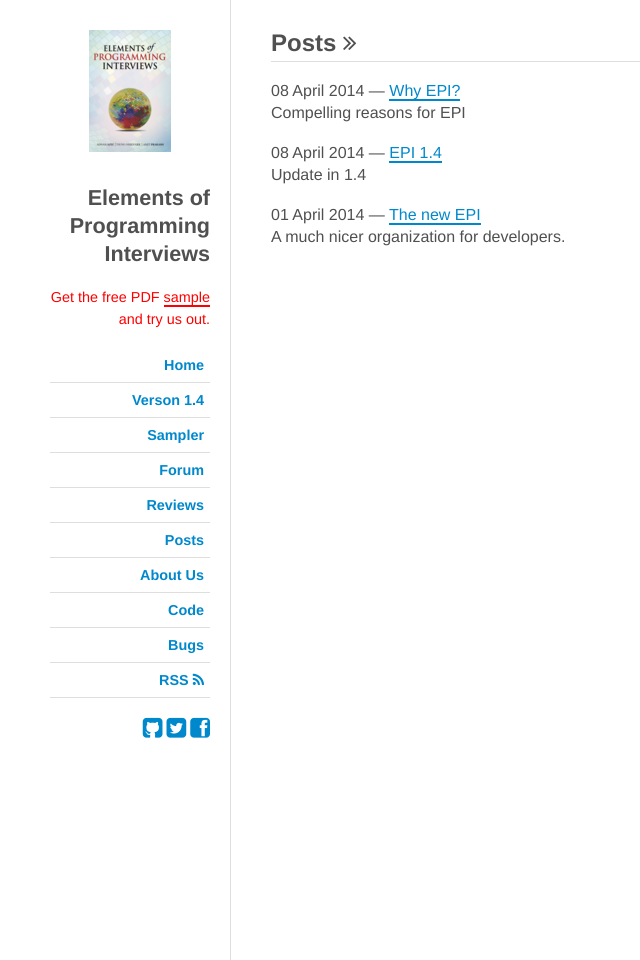
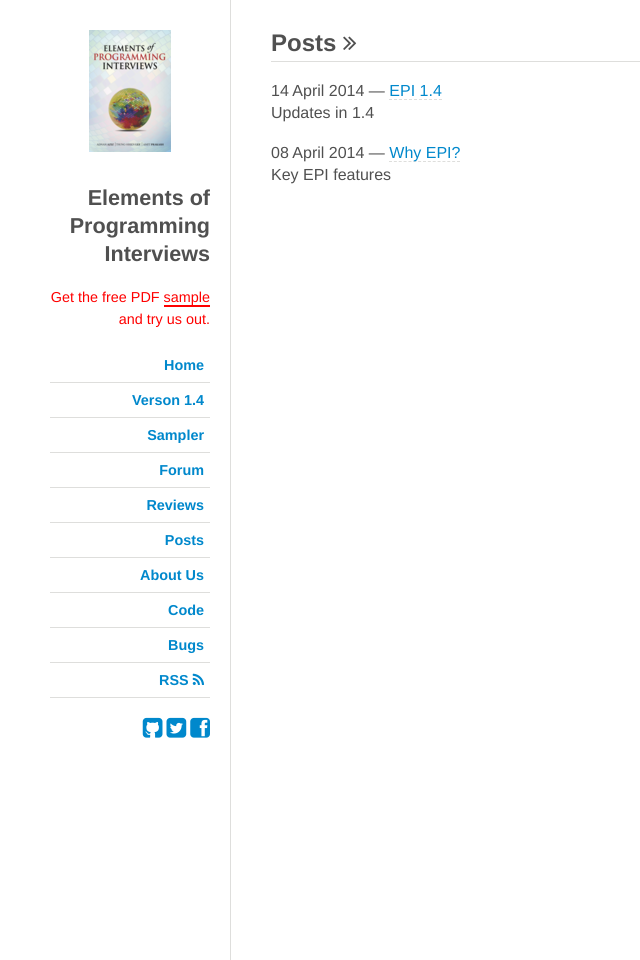
Before and after one commit to epibook/epibook.github.io, a Jekyll site: the page built from posts.html, in a window 1280 px wide. Shown: the whole page, without its empty margins (0-640 px from the left). Built offline with Jekyll 4.4.1, drawn with Linux system fonts in a browser that asks for light colours; some web fonts are replaced; Markdown is read by kramdown in place of the engine named in the settings.

```diff
--- /dev/null
+++ b/CNAME
@@ -0,0 +1 @@
+elementsofprogramminginterviews.com
--- a/_posts/2014-04-08-epi-features.md
+++ b/_posts/2014-04-08-epi-features.md
@@ -2,7 +2,7 @@
 layout: post
 title:  Why EPI?
 description:
-    Compelling reasons for EPI
+    Key EPI features
 css:
     - /lib/lightbox/css/lightbox.css
 js:
@@ -26,6 +26,10 @@ we describe a large number of variants.
 We include a hints section, which consists of 1-2 sentence
 suggestions, similar to what your interviewer will give you when you are stuck.
 <p>
+
+<ul>
+<li> minimal
+</ul>
 
 
 <h2>Insider's perspective</h2>
@@ -52,6 +56,7 @@ can commit, ranging from a weekend hackathon (intense!), to an hour a day for a
 <h2>Commitment to excellence</h2>
 We have used best-in-class practices in the development of EPI: LaTeX for document
 preparation, GitHub for revision control, agile development, continuous integration, unit testing.
+<p>
 <p>
 As a concrete example, we have close to 200 figures in our book. These
 were prepared using the TikZ extensions to LaTeX, which allow us to programmatically
--- a/css/base.css
+++ b/css/base.css
@@ -57,7 +57,7 @@ div.container p {
 
 div.container a {
     color: #08C;
-    border-bottom: 2px solid #08C;
+    border-bottom: 1px dashed #dededc;
     text-decoration: none;
 }
 
@@ -358,7 +358,6 @@ div.end {
         position: inherit;
     }
 
-
     div.side .paragraphs {
         display: none;
     }
```
Also changed, not shown: _posts/2014-04-01-welcome.md (deleted, +0 -24 lines), _posts/2014-04-08-epi-1.4.md (deleted, +0 -38 lines), _posts/2014-04-14-epi-1.4.md (added, +44 -0 lines).
